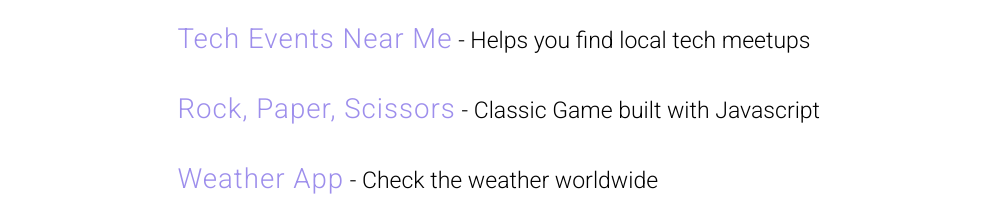
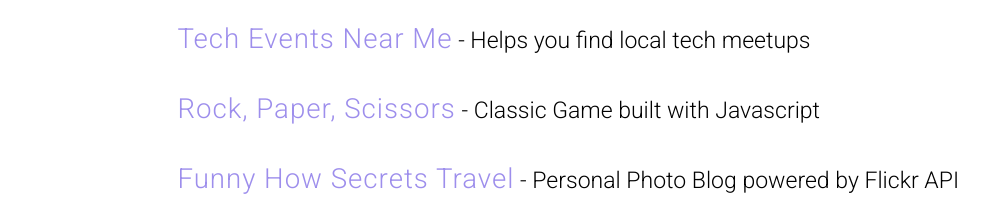
Before and after one commit to memonamadi/portfolio-v2, a website: page app/index.html in a window 1280 px wide. Shown: the part 281-504 px from the top of the page, without its empty margins (117-1105 px from the left). Drawn offline with nearby package versions, Linux system fonts and the light colour scheme; files that its build step writes are made by us from their sources.

Commit message:
removed weather app project

```diff
--- a/app/index.html
+++ b/app/index.html
@@ -40,7 +40,6 @@
             <h2>Side Projects</h2>
             <p><a href="http://www.techeventsnear.me" target="_blank">Tech Events Near Me</a> - Helps you find local tech meetups</p>
             <p><a href="http://www.game.memonamadi.com" target="_blank">Rock, Paper, Scissors</a> - Classic Game built with Javascript</p>
-            <p><a href="http://www.weather.memonamadi.com" target="_blank">Weather App</a> - Check the weather worldwide</p>
             <p><a href="http://photo-diary.memonamadi.com" target="_blank">Funny How Secrets Travel</a> - Personal Photo Blog powered by Flickr API</p>
         </section>
         <section class="social fade-in three">
```
